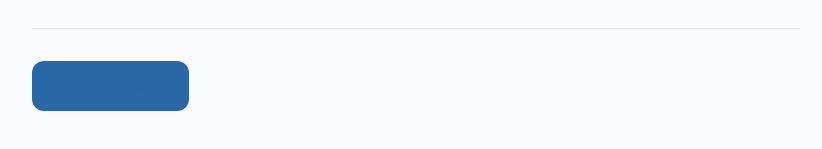
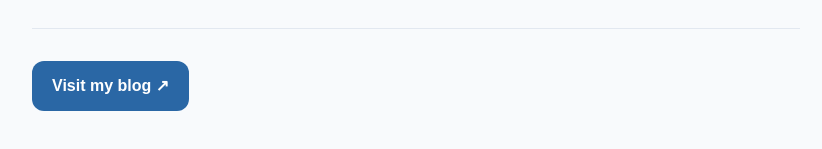
Before and after one commit to ayonious/oyon-portfolio, a Next.js app: page /blog in a window 1280 px wide. Shown: the part 1621-1770 px from the top of the page, without its empty margins (354-1176 px from the left). Built offline with nearby package versions, Linux system fonts and the light colour scheme.

Commit message:
fix: keep blog button text visible (#21)

```diff
--- a/app/blog/page.tsx
+++ b/app/blog/page.tsx
@@ -35,7 +35,7 @@ export default function BlogPage() {
         href={pageContent.blog.url}
         target="_blank"
         rel="noreferrer"
-        className="mt-8 inline-flex rounded-xl bg-[var(--accent)] px-5 py-3 font-semibold text-white no-underline transition-opacity hover:opacity-85"
+        className="mt-8 inline-flex rounded-xl bg-[var(--accent)] px-5 py-3 font-semibold !text-white no-underline transition-opacity hover:opacity-85"
       >
         {pageContent.blog.linkLabel}
       </a>
```
Also changed, not shown: 1 other file (tests, documents, lock files or other folders).
